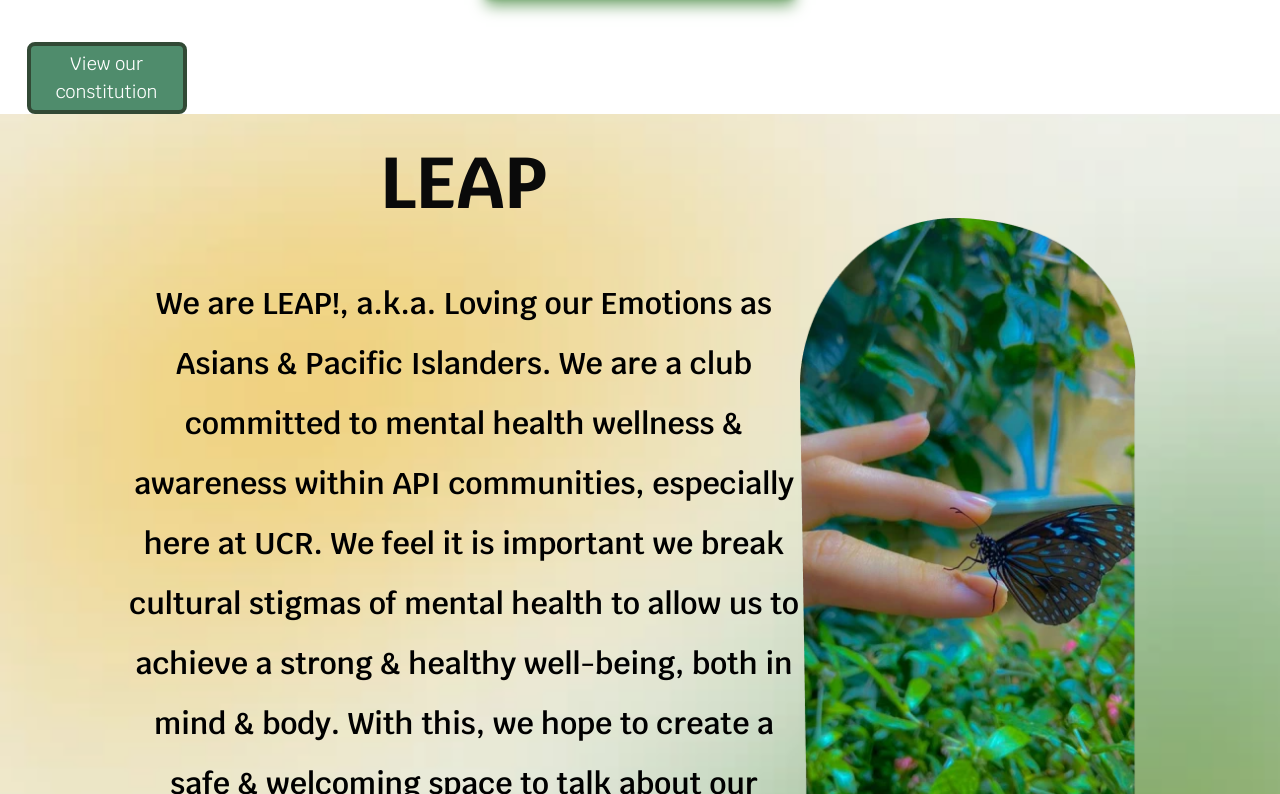
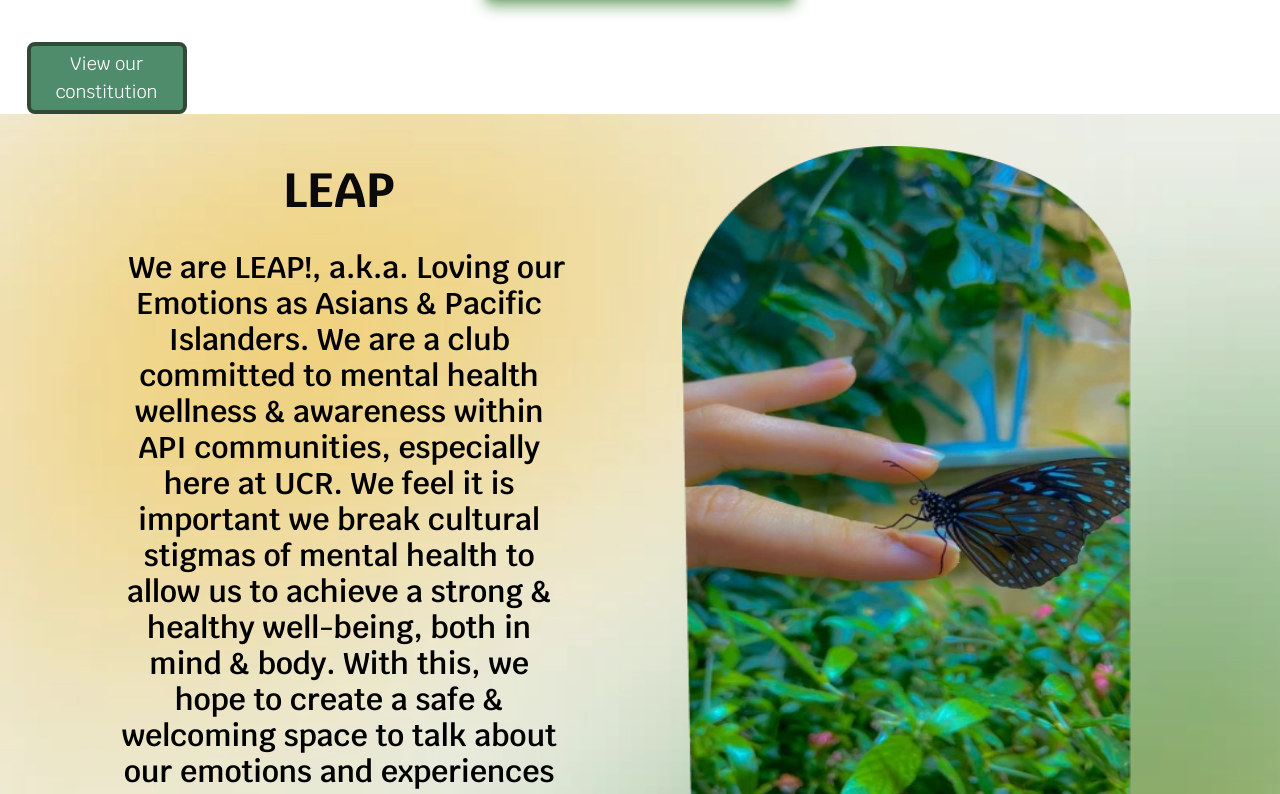
Before and after one commit to acm-ucr/leap-website, a Next.js app: page /about in a window 1280 px wide. Shown: the part 1126-1920 px from the top of the page. Built offline with nearby package versions, Linux system fonts and the light colour scheme.

Commit message:
About Page Description component

```diff
--- a/src/components/about/Leap.tsx
+++ b/src/components/about/Leap.tsx
@@ -1,36 +1,33 @@
 import React from "react";
 import Image from "next/image";
-
-const ButterflyImg = "/assets/about/bird.webp";
-const BackgroundImg = "/assets/about/background.webp";
+import ButterflyImg from "@/public/assets/about/bird.webp";
+import BackgroundImg from "@/public/assets/about/background.webp";
 
 const Leap = () => {
   return (
     <div
       className="bg-cover bg-center bg-no-repeat"
-      style={{ backgroundImage: `url(${BackgroundImg})` }}
+      style={{ backgroundImage: `url(${BackgroundImg.src})` }}
     >
-      <div className="ml-8 flex items-center p-8 text-center lg:ml-24">
-        <div className="w-2/3">
-          <h2 className="mb-14 font-leap text-7xl font-bold">LEAP</h2>
-          <p className="max-w-1xl mt-14 font-leap text-3xl font-semibold leading-loose text-black">
-            We are LEAP!, a.k.a. Loving our Emotions as Asians & Pacific
-            Islanders. We are a club committed to mental health wellness &
-            awareness within API communities, especially here at UCR. We feel it
-            is important we break cultural stigmas of mental health to allow us
-            to achieve a strong & healthy well-being, both in mind & body. With
-            this, we hope to create a safe & welcoming space to talk about our
-            emotions and experiences to grow ourselves in every way.
+      <div className="lg:ml-26 flex flex-col items-center p-8 text-center sm:ml-14 md:ml-20 md:flex-row">
+        <div className="text-align: center w-2/3 font-leap">
+          <h2 className="text-3xl font-bold md:text-4xl lg:text-5xl"> LEAP </h2>
+          <p className="max-w-1xl md:text-1.5xl text-xl font-semibold text-black lg:text-3xl">
+            <br /> &nbsp; We are LEAP!, a.k.a. Loving our Emotions as Asians &
+            Pacific Islanders. We are a club committed to mental health wellness
+            & awareness within API communities, especially here at UCR. We feel
+            it is important we break cultural stigmas of mental health to allow
+            us to achieve a strong & healthy well-being, both in mind & body.
+            With this, we hope to create a safe & welcoming space to talk about
+            our emotions and experiences to grow ourselves in every way.
           </p>
         </div>
 
-        <div className="mr-28 flex w-1/3 justify-end">
+        <div className="flex w-full justify-center">
           <Image
             src={ButterflyImg}
-            alt="Butterfly"
-            width={400}
-            height={1000}
-            className=""
+            alt="Bird"
+            className="h-[450px] w-[250px] md:h-[550px] md:w-[300px] lg:h-[700px] lg:w-[450px]"
           />
         </div>
       </div>
```
